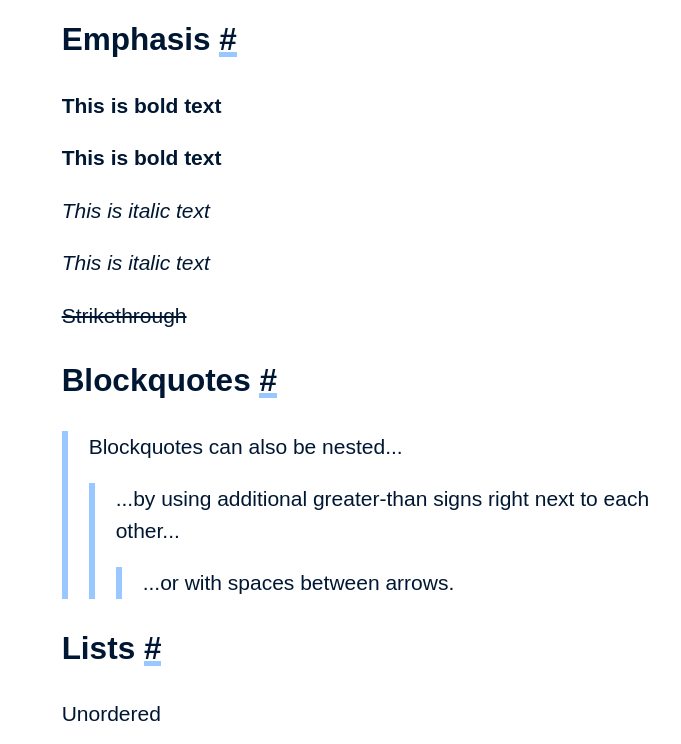
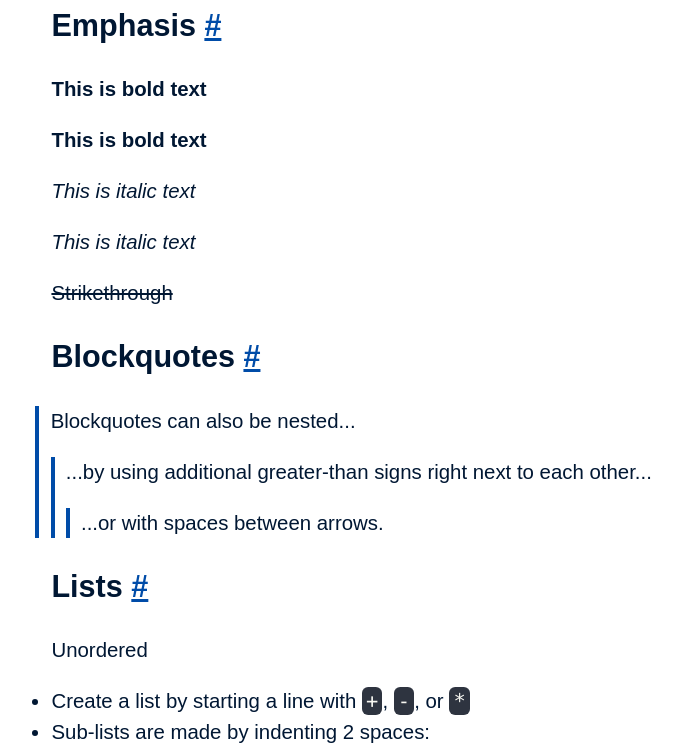
Before and after one commit to chud-uk/min-ty, an Eleventy site: page src/markdown-demo.md in a window 1280 px wide. Shown: the part 1138-1882 px from the top of the page, without its empty margins (236-917 px from the left). Built offline with nearby package versions, Linux system fonts and the light colour scheme; Eleventy itself is replaced by a stand-in of ours; files that its build step writes are made by us from their sources; what markdown-it-toc-done-right, uslug would draw is missing.

Commit message:
update css

```diff
--- a/src/_includes/_layouts/base.njk
+++ b/src/_includes/_layouts/base.njk
@@ -8,74 +8,52 @@
     <title>{{ title or metadata.title }}</title>
     <style>
       :root {
-        --font-color: hsla(213,100%,10%,1);
-        --background-color: hsla(213,100%,100%,1);
-        --accent-color: hsla(213,100%,80%,1);
+        --hue: 213;
+        --font-color: hsla(var(--hue),100%,10%,1);
+        --background-color: hsla(var(--hue),100%,100%,1);
+        --accent-color: hsla(var(--hue),100%,33%,1);
       }
       @media (prefers-color-scheme: dark) {
         :root {
-          --font-color: hsla(213,100%,95%,1);
-          --background-color: hsla(213,100%,0%,1);
-          --accent-color: hsla(213,100%,30%,1);
+          --font-color: hsla(var(--hue),100%,94%,1);
+          --background-color: hsla(var(--hue),100%,0%,1);
+          --accent-color: hsla(var(--hue),100%,67%,1);
         }
       }
-      html {
-        max-width: 60ch;
-        margin: auto;
-        font: 16px/1.5 sans-serif;
+      body {
+        max-width: 65ch;
+        margin: 1rem auto;
+        padding: 0 0.75rem;
+        font-size: min(calc(14px + 0.5vw), 22px);
+        line-height: 1.5;
+        font-family: sans-serif;
         color: var(--font-color);
         background-color: var(--background-color);
       }
-      @media (max-width: 380px) {
-        html {
-          font-size: 15px;
-        }
-      }
-      @media (max-width: 360px) {
-        html {
-          font-size: 14px;
-        }
-      }
-      @media (max-width: 350px) {
-        html {
-          font-size: 13px;
-        }
-      }
-      @media (min-width: 720px) {
-        html {
-          font-size: 18px;
-        }
-      }
-      @media (min-width: 1000px) {
-        html {
-          font-size: 21px;
-        }
-      }
       a {
-        color: inherit;
-        text-decoration: none;
-        background-image: linear-gradient(transparent 0%, transparent 43%, var(--accent-color) 43%, var(--accent-color) 100%);
-        transition: background-position 200ms ease-in-out 0s;
-        background-size: 100% 200%;
-        background-position: 0px 0px;
+        color: var(--accent-color);
       }
       a:hover {
-        background-position: 0px 100%;
-      }
-      @-moz-document url-prefix() {
-          a {
-            padding-top: 0.15em; /* fix link's appearance in firefox */
-          }
+        text-decoration: none;
       }
       img {
         width: 100%;
         height: auto;
         display: block;
       }
-      blockquote {
-          margin: 1em 0;
-          padding: 0 1em;
-          border-left: 0.3em solid var(--accent-color);
+      article > :not(pre), header, body > a {
+        padding: 0 1rem;
+      }
+      article > blockquote, blockquote {
+          margin: 1rem 0;
+          padding: 0 0.7rem;
+          border-left: 0.3rem solid var(--accent-color);
+      }
+      hr {
+        margin: 1rem;
+      }
+      ul, ol {
+        padding-inline-start: 1rem;
       }
     </style>
     {% ifContentWithCode content %}
--- a/src/_static/prism-nord.css
+++ b/src/_static/prism-nord.css
@@ -27,10 +27,10 @@ pre {
 
 /* Code blocks */
 pre {
-	padding: 1em;
-	margin: .5em 0;
+	padding: 1rem;
+	margin: .5rem 0;
 	overflow: auto;
-	border-radius: 0.3em;
+	border-radius: 0.3rem;
 }
 
 :not(pre) > code,
```
